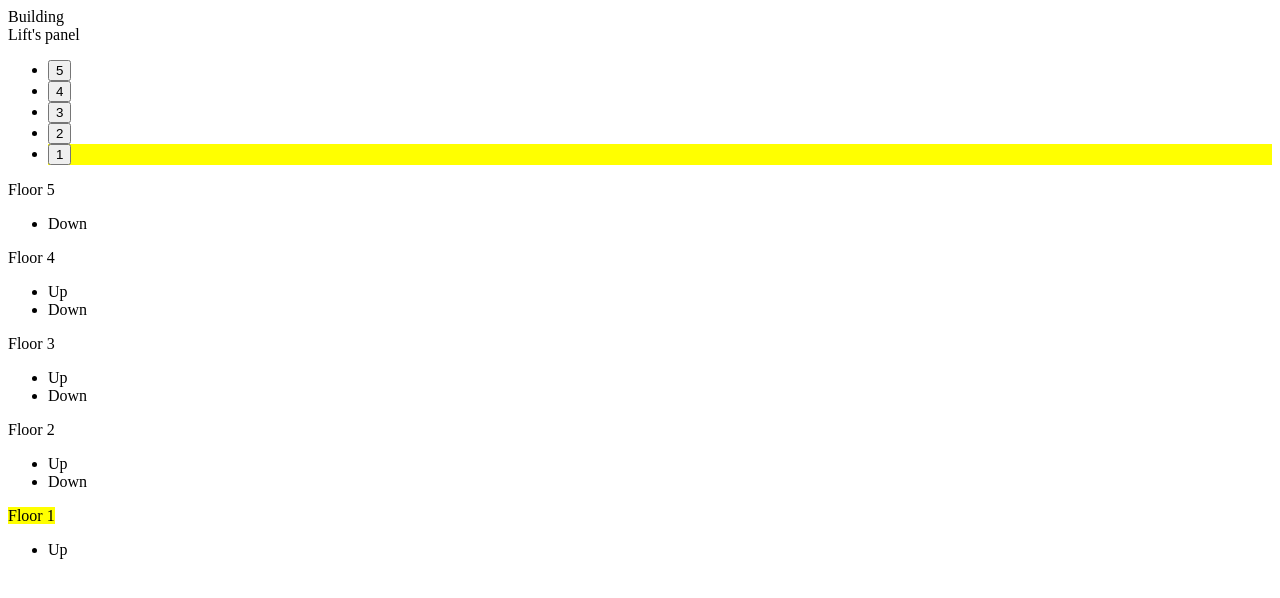
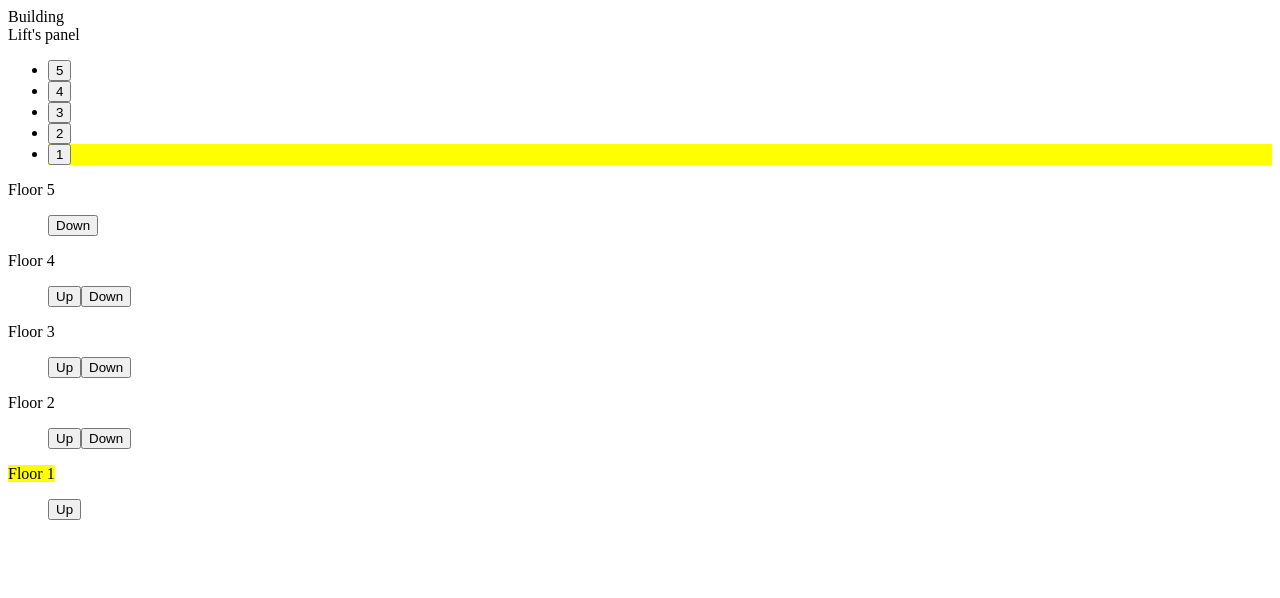
Before and after one commit to rianby64/elevator-tdd-exercise, a React app: page / in a window 1280 px wide. Shown: the top 598 px of the page. Built offline with nearby package versions, Linux system fonts and the light colour scheme.

Commit message:
Integrate the floor panel with the lift

```diff
--- a/src/app/Building.tsx
+++ b/src/app/Building.tsx
@@ -19,6 +19,7 @@ interface BuildState {
     lift: {
         currentLevel: number;
     };
+    highlightedFloors: Set<number>;
 }
 
 export class Building extends React.Component<BuildingProps & DefaultProps> {
@@ -31,13 +32,15 @@ export class Building extends React.Component<BuildingProps & DefaultProps> {
     public state: BuildState = {
         lift: {
             currentLevel: 1,
-        }
+        },
+        highlightedFloors: new Set([])
     }
 
     private moveLiftToFloor = (i: number): void => {
         (this.state.lift.currentLevel !== i) && setTimeout((): void => {
             if (this.state.lift.currentLevel !== i) {
                 this.setState((state: BuildState): BuildState => {
+                    const highlightedFloors = new Set(state.highlightedFloors);
                     let nextFloor = state.lift.currentLevel;
                     if (state.lift.currentLevel < i) {
                         nextFloor++;
@@ -46,11 +49,28 @@ export class Building extends React.Component<BuildingProps & DefaultProps> {
                         nextFloor--;
                     }
                     this.props.onLiftAtFloor && this.props.onLiftAtFloor(nextFloor);
-                    return {...state, lift: { currentLevel: nextFloor }};
+                    if (highlightedFloors.has(nextFloor)) {
+                        highlightedFloors.delete(nextFloor);
+                    }
+                    return {...state,
+                        highlightedFloors,
+                        lift: { currentLevel: nextFloor }};
                 });
                 this.moveLiftToFloor(i);
             }
         }, this.props.DELAY);
+    }
+
+    private callLiftFromFloor = (i: number): () => void => {
+        return (): void => {
+            if (this.state.lift.currentLevel !== i) {
+                this.setState((state: BuildState): BuildState => {
+                    const highlightedFloors = new Set([...state.highlightedFloors, i]);
+                    return {...state, highlightedFloors: highlightedFloors};
+                });
+                this.moveLiftToFloor(i);
+            }
+        }
     }
 
     private createFloors = (): JSX.Element[] => new Array(this.props.floors)
@@ -58,17 +78,23 @@ export class Building extends React.Component<BuildingProps & DefaultProps> {
         .map((v: undefined, i: number, arr: undefined[]): JSX.Element => {
             if (i === 0) {
                 return <Floor
+                    highlight={this.state.highlightedFloors.has(i + 1)}
+                    callLift={this.callLiftFromFloor(i + 1)}
                     currentLevel={this.state.lift.currentLevel}
                     key={i} level={i + 1}
                     firstLevel={true} />;
             }
             if (i + 1 === arr.length) {
                 return <Floor
+                    highlight={this.state.highlightedFloors.has(i + 1)}
+                    callLift={this.callLiftFromFloor(i + 1)}
                     currentLevel={this.state.lift.currentLevel}
                     key={i} level={i + 1}
                     lastLevel={true} />;
             }
             return <Floor
+                highlight={this.state.highlightedFloors.has(i + 1)}
+                callLift={this.callLiftFromFloor(i + 1)}
                 currentLevel={this.state.lift.currentLevel}
                 key={i} level={i + 1}/>;
         })
--- a/src/app/Floor.tsx
+++ b/src/app/Floor.tsx
@@ -7,6 +7,8 @@ interface FloorProps {
     firstLevel?: boolean;
     lastLevel?: boolean;
     currentLevel?: number;
+    callLift?: () => void;
+    highlight?: boolean;
 }
 
 interface DefaultProps {
@@ -29,6 +31,8 @@ export class Floor extends React.Component<FloorProps> {
                 <span className={this.props.currentLevel === this.props.level ?
                     "active" : undefined}>Floor {this.props.level}</span>
                 <FloorPanel
+                    callLift={this.props.callLift}
+                    highlight={this.props.highlight}
                     upButton={!this.props.lastLevel}
                     downButton={!this.props.firstLevel} />
             </div>
--- a/src/app/FloorPanel.tsx
+++ b/src/app/FloorPanel.tsx
@@ -4,6 +4,8 @@ import * as React from 'react';
 interface FloorPanelProps {
     upButton: boolean;
     downButton: boolean;
+    callLift?: () => void;
+    highlight?: boolean;
 }
 
 type FloorPanelElement = React.ReactElement<FloorPanelProps>;
@@ -13,9 +15,9 @@ export const FloorPanel = (props: FloorPanelProps): FloorPanelElement => {
         return (<div></div>);
     }
     return (
-        <ul>
-            {props.upButton && (<li>Up</li>)}
-            {props.downButton && (<li>Down</li>)}
+        <ul className={props.highlight ? "highlight" : undefined}>
+            {props.upButton && (<button onClick={props.callLift}>Up</button>)}
+            {props.downButton && (<button onClick={props.callLift}>Down</button>)}
         </ul>
     );
 }
```
Also changed, not shown: 2 other files (tests, documents, lock files or other folders).
